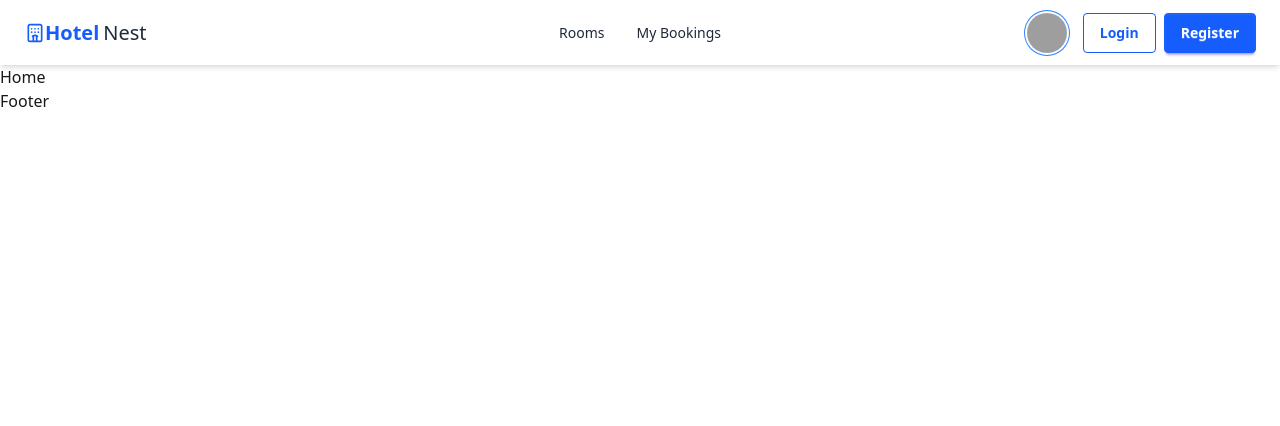
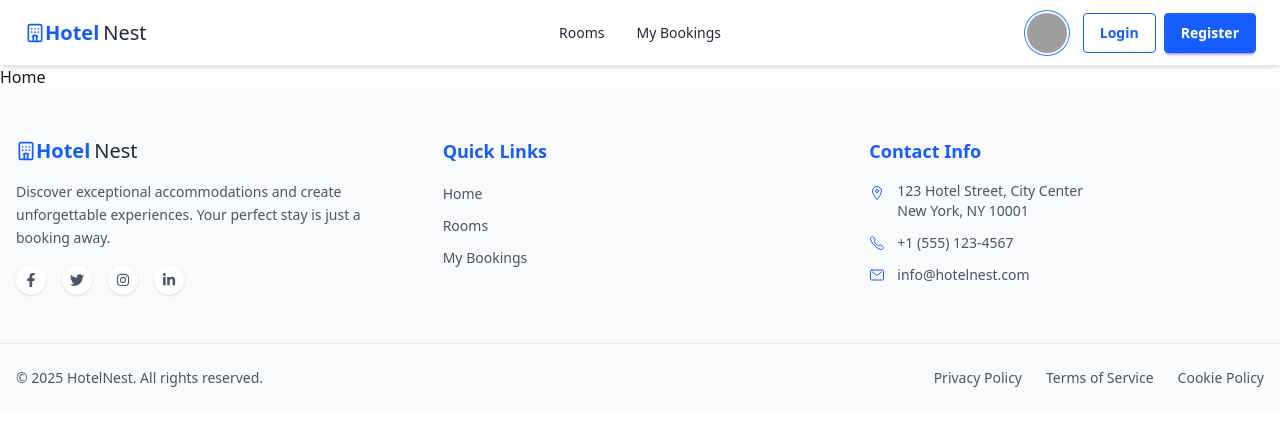
Before and after one commit to usernayeem/scic-11-assignment-03-client, a React (Vite) app: page / in a window 1280 px wide. Shown: the top 426 px of the page. Built offline with nearby package versions, Linux system fonts and the light colour scheme; no server answers; grey boxes are pictures that could not be loaded.

Commit message:
develop footer

```diff
--- a/src/components/Footer.jsx
+++ b/src/components/Footer.jsx
@@ -1,5 +1,175 @@
-import React from "react";
+import React, { useState } from "react";
+import { Link } from "react-router-dom";
+import { useToast } from "../contexts/ToastContext";
+import { LuHotel } from "react-icons/lu";
+import {
+  FaFacebookF,
+  FaTwitter,
+  FaInstagram,
+  FaLinkedinIn,
+} from "react-icons/fa";
+import {
+  IoLocationOutline,
+  IoCallOutline,
+  IoMailOutline,
+} from "react-icons/io5";
 
 export const Footer = () => {
-  return <div>Footer</div>;
+  const toast = useToast();
+  const [email, setEmail] = useState("");
+
+  const handleNewsletterSubmit = (e) => {
+    e.preventDefault();
+    if (email) {
+      toast.success("Successfully subscribed to newsletter!");
+      setEmail("");
+    } else {
+      toast.error("Please enter a valid email address.");
+    }
+  };
+
+  const currentYear = new Date().getFullYear();
+
+  return (
+    <footer className="transition-colors duration-200 bg-gray-50 text-gray-800 dark:bg-gray-900 dark:text-gray-200">
+      {/* Main Footer Content */}
+      <div className="container mx-auto px-4 py-12">
+        <div className="grid grid-cols-1 md:grid-cols-2 lg:grid-cols-3 gap-8">
+          {/* Company Info */}
+          <div className="space-y-4">
+            <Link to="/" className="flex items-center gap-0 text-xl font-bold">
+              <LuHotel className="text-blue-600" />
+              <span className="font-bold text-blue-600">Hotel</span>
+              <span className="font-light ml-1">Nest</span>
+            </Link>
+            <p className="text-sm leading-relaxed text-gray-600 dark:text-gray-400">
+              Discover exceptional accommodations and create unforgettable
+              experiences. Your perfect stay is just a booking away.
+            </p>
+            <div className="flex space-x-4">
+              <a
+                href="#"
+                className="p-2 rounded-full transition-colors duration-200 bg-white hover:bg-blue-600 text-gray-600 hover:text-white shadow-sm dark:bg-gray-800 dark:text-gray-400"
+                aria-label="Facebook"
+              >
+                <FaFacebookF className="text-sm" />
+              </a>
+              <a
+                href="#"
+                className="p-2 rounded-full transition-colors duration-200 bg-white hover:bg-blue-600 text-gray-600 hover:text-white shadow-sm dark:bg-gray-800 dark:text-gray-400"
+                aria-label="Twitter"
+              >
+                <FaTwitter className="text-sm" />
+              </a>
+              <a
+                href="#"
+                className="p-2 rounded-full transition-colors duration-200 bg-white hover:bg-blue-600 text-gray-600 hover:text-white shadow-sm dark:bg-gray-800 dark:text-gray-400"
+                aria-label="Instagram"
+              >
+                <FaInstagram className="text-sm" />
+              </a>
+              <a
+                href="#"
+                className="p-2 rounded-full transition-colors duration-200 bg-white hover:bg-blue-600 text-gray-600 hover:text-white shadow-sm dark:bg-gray-800 dark:text-gray-400"
+                aria-label="LinkedIn"
+              >
+                <FaLinkedinIn className="text-sm" />
+              </a>
+            </div>
+          </div>
+
+          {/* Quick Links */}
+          <div className="space-y-4">
+            <h3 className="text-lg font-semibold text-blue-600">Quick Links</h3>
+            <ul className="space-y-2">
+              <li>
+                <Link
+                  to="/"
+                  className="text-sm hover:text-blue-600 transition-colors duration-200 text-gray-600 dark:text-gray-400"
+                >
+                  Home
+                </Link>
+              </li>
+              <li>
+                <Link
+                  to="/rooms"
+                  className="text-sm hover:text-blue-600 transition-colors duration-200 text-gray-600 dark:text-gray-400"
+                >
+                  Rooms
+                </Link>
+              </li>
+              <li>
+                <Link
+                  to="/my-bookings"
+                  className="text-sm hover:text-blue-600 transition-colors duration-200 text-gray-600 dark:text-gray-400"
+                >
+                  My Bookings
+                </Link>
+              </li>
+            </ul>
+          </div>
+
+          {/* Contact Info */}
+          <div className="space-y-4">
+            <h3 className="text-lg font-semibold text-blue-600">
+              Contact Info
+            </h3>
+            <div className="space-y-3">
+              <div className="flex items-start space-x-3">
+                <IoLocationOutline className="text-blue-600 mt-1 flex-shrink-0" />
+                <span className="text-sm text-gray-600 dark:text-gray-400">
+                  123 Hotel Street, City Center
+                  <br />
+                  New York, NY 10001
+                </span>
+              </div>
+              <div className="flex items-center space-x-3">
+                <IoCallOutline className="text-blue-600 flex-shrink-0" />
+                <span className="text-sm text-gray-600 dark:text-gray-400">
+                  +1 (555) 123-4567
+                </span>
+              </div>
+              <div className="flex items-center space-x-3">
+                <IoMailOutline className="text-blue-600 flex-shrink-0" />
+                <span className="text-sm text-gray-600 dark:text-gray-400">
+                  info@hotelnest.com
+                </span>
+              </div>
+            </div>
+          </div>
+        </div>
+      </div>
+
+      {/* Bottom Bar */}
+      <div className="border-t transition-colors duration-200 border-gray-200 dark:border-gray-800">
+        <div className="container mx-auto px-4 py-6">
+          <div className="flex flex-col md:flex-row justify-between items-center space-y-4 md:space-y-0">
+            <p className="text-sm text-gray-600 dark:text-gray-400">
+              © {currentYear} HotelNest. All rights reserved.
+            </p>
+            <div className="flex space-x-6">
+              <a
+                href="#"
+                className="text-sm hover:text-blue-600 transition-colors duration-200 text-gray-600 dark:text-gray-400"
+              >
+                Privacy Policy
+              </a>
+              <a
+                href="#"
+                className="text-sm hover:text-blue-600 transition-colors duration-200 text-gray-600 dark:text-gray-400"
+              >
+                Terms of Service
+              </a>
+              <a
+                href="#"
+                className="text-sm hover:text-blue-600 transition-colors duration-200 text-gray-600 dark:text-gray-400"
+              >
+                Cookie Policy
+              </a>
+            </div>
+          </div>
+        </div>
+      </div>
+    </footer>
+  );
 };
```
